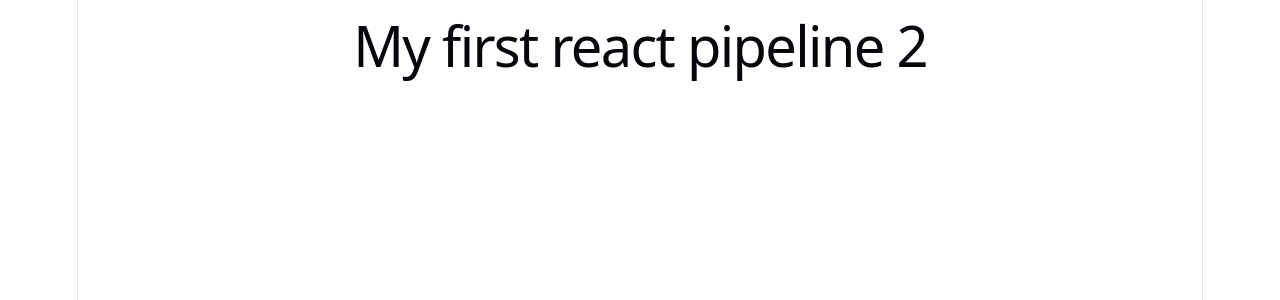
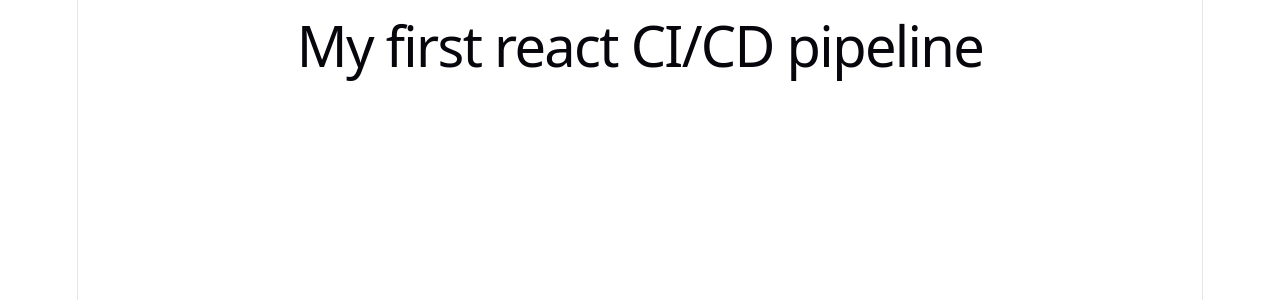
Before and after one commit to 42gagandeep/my-react-pipeline, a React (Vite) app: page / in a window 1280 px wide. Shown: the top 300 px of the page. Built offline with nearby package versions, Linux system fonts and the light colour scheme.

Commit message:
first CI/CD pipeline

```diff
--- a/src/App.jsx
+++ b/src/App.jsx
@@ -9,7 +9,7 @@ function App() {
 
   return (
     <>
-      <h1>My first react pipeline 2</h1>
+      <h1>My first react CI/CD pipeline</h1>
     </>
   )
 }
```
